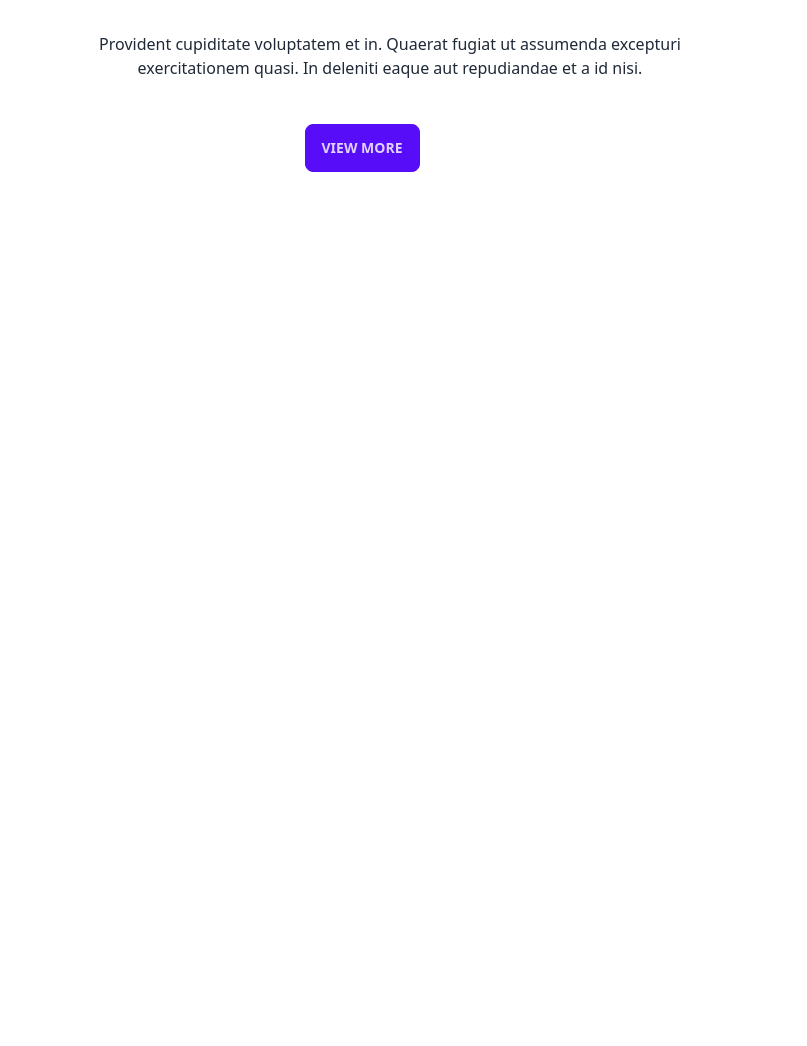
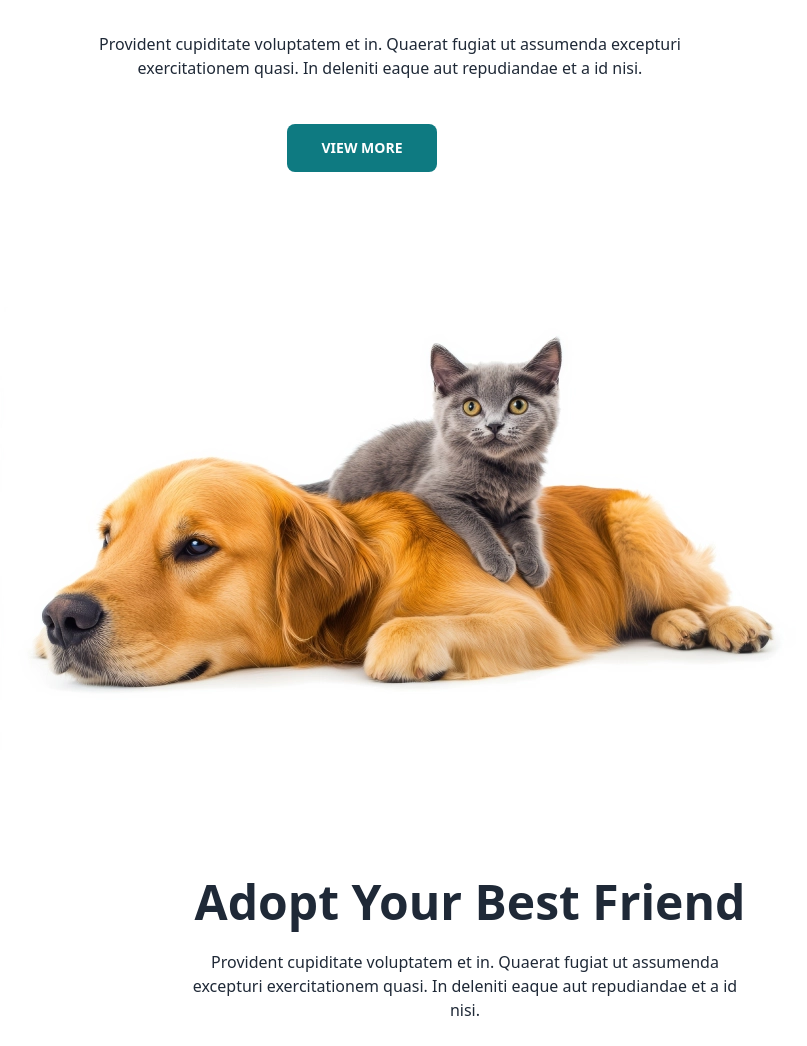
Before and after one commit to omor244/assignment-6, a plain HTML site: page index.html in a window 1280 px wide. Shown: the part 480-1526 px from the top of the page, without its empty margins (246-1053 px from the left). Before the commit the page ends 800 px from the top, so only its background shows below. Drawn offline with nearby package versions, Linux system fonts and the light colour scheme.

Commit message:
added all the code

```diff
--- a/index.html
+++ b/index.html
@@ -27,11 +27,19 @@
         </div>
         <div class="navbar-end">
           <button class="btn btn-ghost btn-circle">
-      <svg xmlns="http://www.w3.org/2000/svg" class="h-5 w-5" fill="none" viewBox="0 0 24 24" stroke="currentColor"><path stroke-linecap="round" stroke-linejoin="round" stroke-width="2" d="M21 21l-6-6m2-5a7 7 0 11-14 0 7 7 0 0114 0z" /></svg>
+            <svg xmlns="http://www.w3.org/2000/svg" class="h-5 w-5" fill="none" viewBox="0 0 24 24"
+              stroke="currentColor">
+              <path stroke-linecap="round" stroke-linejoin="round" stroke-width="2"
+                d="M21 21l-6-6m2-5a7 7 0 11-14 0 7 7 0 0114 0z" />
+            </svg>
           </button>
           <button class="btn btn-ghost btn-circle">
             <div class="indicator">
-        <svg xmlns="http://www.w3.org/2000/svg" class="h-5 w-5" fill="none" viewBox="0 0 24 24" stroke="currentColor"><path stroke-linecap="round" stroke-linejoin="round" stroke-width="2" d="M15 17h5l-1.405-1.405A2.032 2.032 0 0118 14.158V11a6.002 6.002 0 00-4-5.659V5a2 2 0 10-4 0v.341C7.67 6.165 6 8.388 6 11v3.159c0 .538-.214 1.055-.595 1.436L4 17h5m6 0v1a3 3 0 11-6 0v-1m6 0H9" /></svg>
+              <svg xmlns="http://www.w3.org/2000/svg" class="h-5 w-5" fill="none" viewBox="0 0 24 24"
+                stroke="currentColor">
+                <path stroke-linecap="round" stroke-linejoin="round" stroke-width="2"
+                  d="M15 17h5l-1.405-1.405A2.032 2.032 0 0118 14.158V11a6.002 6.002 0 00-4-5.659V5a2 2 0 10-4 0v.341C7.67 6.165 6 8.388 6 11v3.159c0 .538-.214 1.055-.595 1.436L4 17h5m6 0v1a3 3 0 11-6 0v-1m6 0H9" />
+              </svg>
               <span class="badge badge-xs badge-primary indicator-item"></span>
             </div>
           </button>
@@ -39,20 +47,32 @@
       </div>
 
     </nav>
-        <section class="">
+    <section>
       <div class=" text-center flex justify-center mt-32 ">
         <div class="max-w-md  space-y-5 mr-40">
           <p class=" normal-case text-xl w-[600px]">Bringing Families Together ❤️‍🔥 </p>
           <h1 class="text-6xl font-bold  w-[600px] ">Your Path to Adoption Starts Here</h1>
-      <p class="py-6 w-[600px]">Provident cupiditate voluptatem et in. Quaerat fugiat ut assumenda excepturi exercitationem quasi. In deleniti eaque aut repudiandae et a id nisi.</p>
-      <button class="btn btn-primary ml-24">View More</button>
+          <p class="py-6 w-[600px]">Provident cupiditate voluptatem et in. Quaerat fugiat ut assumenda excepturi
+            exercitationem quasi. In deleniti eaque aut repudiandae et a id nisi.</p>
+          <button class="btn btn-primary ml-24 w-[150px] bg-[#0E7A81] border-none hover:text-white text-[#FFFFFF]">View
+            More</button>
         </div>
       </div>
-
     </section>
+    <div class="flex justify-center mt-32">
+      <img class="" src="images/pet.webp" alt="">
+    </div>
   </header>
   <main>
+        <section class="mt-32">
+          <div class=" text-center flex justify-center space-y-5">
+    <div class="max-w-md ">
+      <h1 class="text-5xl font-bold w-[600px]">Adopt  Your  Best Friend</h1>
+      <p class="py-6 w-[550px] ml-5">Provident cupiditate voluptatem et in. Quaerat fugiat ut assumenda excepturi exercitationem quasi. In deleniti eaque aut repudiandae et a id nisi.</p>
 
+    </div>
+  </div>
+        </section>
   </main>
   <footer>
 
```
Lines whose indentation alone changed are shown as unchanged.
